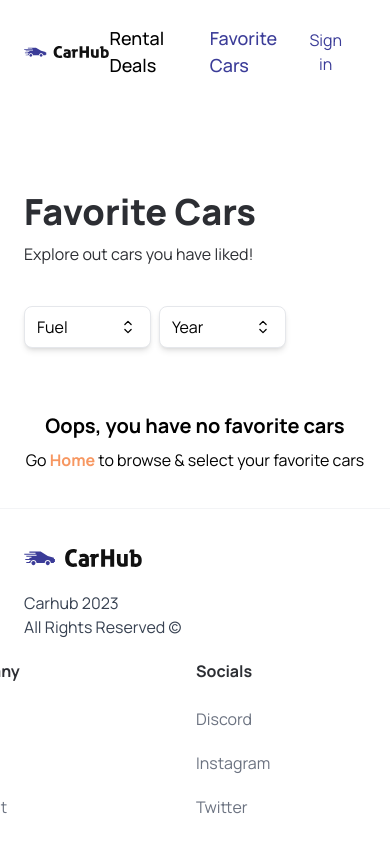
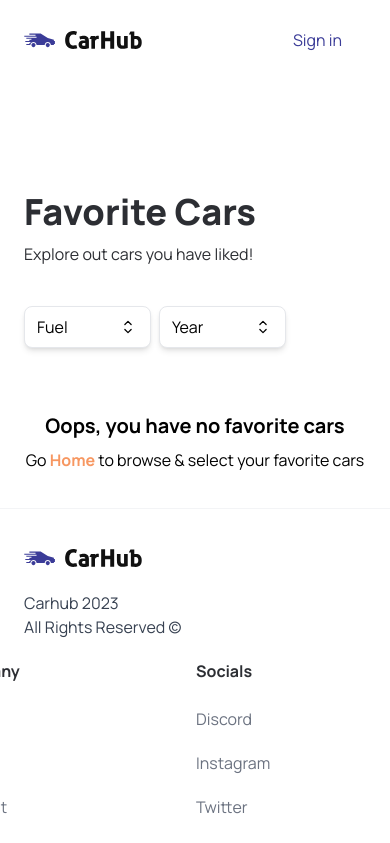
Before and after one commit to soundaryaNaik/Car-showcase, a Next.js app: page /my-favorites in a window 390 px wide. Shown: the top 843 px of the page. Built offline with nearby package versions, Linux system fonts and the light colour scheme.

Commit message:
hero bg changes

```diff
--- a/app/globals.css
+++ b/app/globals.css
@@ -10,8 +10,3 @@
   box-sizing: border-box;
   font-family: "Manrope", sans-serif;
 }
-
-body {
-  max-width: 1440px;
-  margin: 0 auto;
-}
--- a/app/my-favorites/page.tsx
+++ b/app/my-favorites/page.tsx
@@ -12,7 +12,7 @@ const MyFavorites = ({ searchParams }: HomeProps) => {
   const isDataEmpty = !Array.isArray(allCars) || allCars.length < 1 || !allCars;
 
   return (
-    <main className='sm:px-16 px-6 pt-32 pb-4'>
+    <main className='sm:px-16 px-6 pt-32 pb-4 max-w-[1440px] mx-auto'>
       <div className='flex max-md:flex-col md:justify-between max-md:items-start w-full mt-16'>
         <div className='flex flex-col items-start justify-start gap-y-2.5 text-black-400'>
           <h1 className='text-4xl font-extrabold'>Favorite Cars</h1>
--- a/app/page.tsx
+++ b/app/page.tsx
@@ -1,5 +1,5 @@
 import { fetchCars } from "@utils";
-import { CarProps, HomeProps } from "@types";
+import { HomeProps } from "@types";
 import { fuels, yearsOfProduction } from "@constants";
 import { CarCard, ShowMore, SearchBar, CustomFilter, Hero } from "@components";
 
@@ -12,16 +12,16 @@ export default async function Home({ searchParams }: HomeProps) {
     model: searchParams.model || "",
   });
 
-  // const allCars = [];
-
   const isDataEmpty = !Array.isArray(allCars) || allCars.length < 1 || !allCars;
 
-  // className = "";
   return (
-    <main>
+    <main className="overflow-hidden">
       <Hero />
 
-      <div className="mt-12 sm:px-16 px-6 py-4" id="discover">
+      <div
+        className="mt-12 sm:px-16 px-6 py-4 max-w-[1440px] mx-auto"
+        id="discover"
+      >
         <SearchBar />
 
         <div className="flex max-md:flex-col md:justify-between max-md:items-start w-full mt-16">
--- a/components/Hero.tsx
+++ b/components/Hero.tsx
@@ -13,9 +13,9 @@ const Hero = () => {
   };
 
   return (
-    <div className="flex xl:flex-row flex-col gap-5 relative z-0">
+    <div className="flex xl:flex-row flex-col gap-5 relative z-0 max-w-[1440px] mx-auto">
       <div className="flex-1 pt-36 sm:px-16 px-6">
-        <h1 className="2xl:text-[72px] text-[64px] font-bold">
+        <h1 className="2xl:text-[72px] sm:text-[64px] text-[50px] font-bold">
           Find, book, rent a car—quick and super easy!
         </h1>
 
@@ -31,14 +31,11 @@ const Hero = () => {
         />
       </div>
       <div className="xl:flex-[1.5] flex justify-end items-end w-full xl:h-screen">
-        <div className="relative xl:w-full w-[90%] xl:h-full h-[590px]">
-          <Image
-            src="/hero.png"
-            alt="hero"
-            fill
-            className="xl:object-cover object-contain"
-          />
+        <div className="relative xl:w-full w-[90%] xl:h-full h-[590px] z-0">
+          <Image src="/hero.png" alt="hero" fill className="object-contain" />
         </div>
+
+        <div className="absolute xl:-top-24 xl:-right-1/2 -right-1/4 bg-hero-bg bg-repeat-round -z-10 w-full xl:h-screen h-[590px] overflow-hidden" />
       </div>
     </div>
   );
--- a/components/Navbar.tsx
+++ b/components/Navbar.tsx
@@ -21,7 +21,7 @@ const NavBar = () => {
         />
       </Link>
 
-      <ul className="flex gap-7">
+      <ul className="sm:flex hidden gap-7">
         <Link href="/">
           <li
             className={`${
--- a/tailwind.config.js
+++ b/tailwind.config.js
@@ -29,6 +29,7 @@ module.exports = {
       },
       backgroundImage: {
         'pattern': "url('/pattern.png')",
+        'hero-bg': "url('/hero-bg.png')"
       }
     },
   },
```
